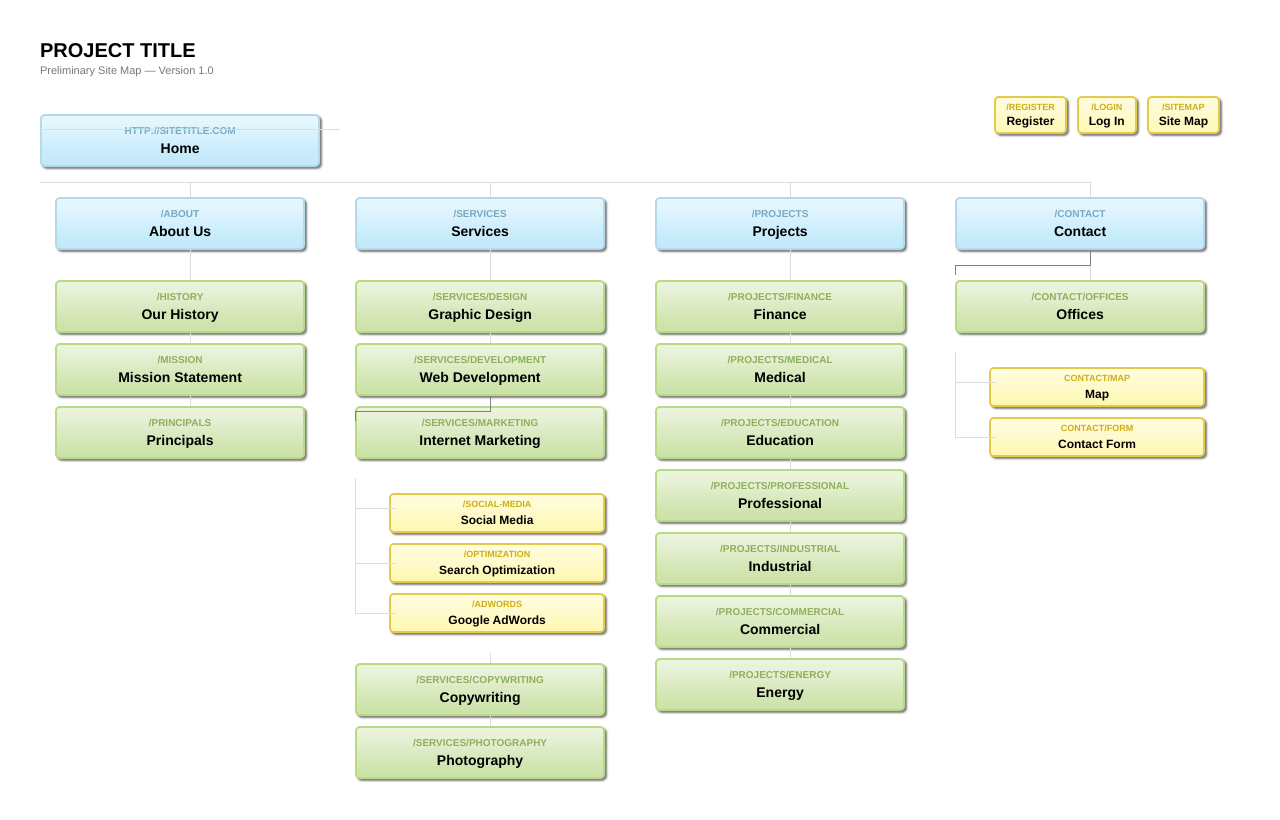
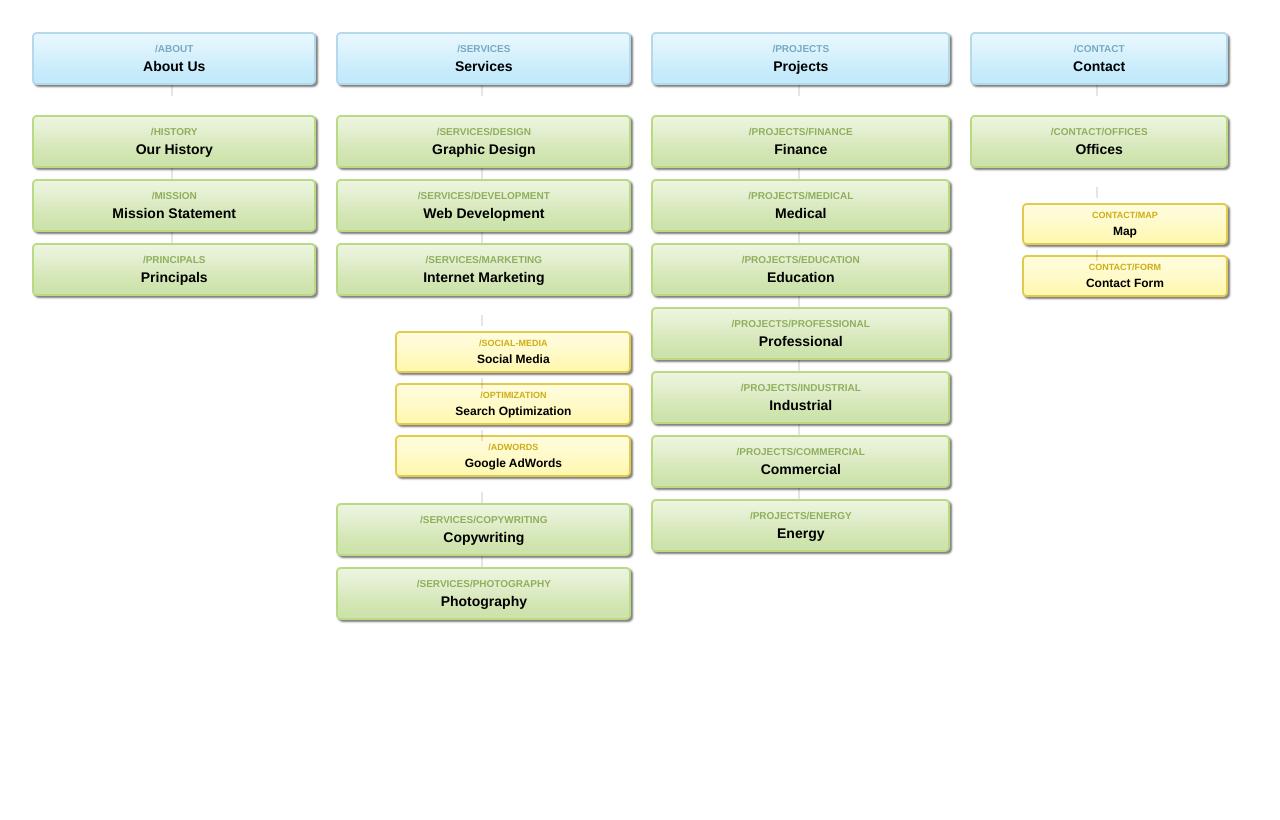
Before and after one commit to musavvirahmed/Happy-Go-Eats-Sitemap, a plain HTML site: page index.html in a window 1280 px wide. Drawn offline with Linux system fonts and the light colour scheme.

Commit message:
IMPROVE: Add display:flexbox

```diff
--- a/index.html
+++ b/index.html
@@ -5,24 +5,25 @@
 	<meta charset="utf-8"/>
 	<meta name="author" content="Matt Everson of Astuteo, LLC – https://www.astuteo.com/slickmap" />
 	<title>SlickMap CSS</title>
-	<link rel="stylesheet" type="text/css" media="screen, print" href="slickmap.css" />
+	<link rel="stylesheet" type="text/css" media="screen, print" href="./slickmap.css" />
 </head>
 
 <body>
 
 	<div class="sitemap">
 
-		<h1>Project Title</h1>
-		<h2>Preliminary Site Map &mdash; Version 1.0</h2>
+		<!-- <h1>Project Title</h1>
+		<h2>Preliminary Site Map &mdash; Version 1.0</h2> -->
 
-		<ul class="utilityNav">
+		<!-- <ul class="utilityNav">
 			<li><a href="/register">Register</a></li>
 			<li><a href="/login">Log In</a></li>
 			<li><a href="/sitemap">Site Map</a></li>
-		</ul>
+		</ul> -->
 
-		<ul class="primaryNav columns-4" >
-			<li class="primaryNav__home"><a href="http://sitetitle.com">Home</a></li>
+		<nav class="primaryNav">
+			<ul>
+				<!-- <li id="home"><a href="http://sitetitle.com">Home</a></li> -->
 				<li><a href="/about">About Us</a>
 					<ul>
 						<li><a href="/history">Our History</a></li>
@@ -67,8 +68,9 @@
 					</ul>
 				</li>
 			</ul>
+		</nav>
 
-	</div>
+	</div> <!-- end sitemap -->
 
 </body>
 
--- a/slickmap.css
+++ b/slickmap.css
@@ -22,32 +22,6 @@ table, caption, tbody, tfoot, thead, tr, th, td {
 }
 
 /* ------------------------------------------------------------
-	NUMBER OF COLUMNS: Adjust .primaryNav li to set the number
-	of columns required in your site map. The default is
-	4 columns (25%). 5 columns would be 20%, 6 columns would
-	be 16.6%, etc.
------------------------------------------------------------- */
-
-.primaryNav li {
-	width: 25%;
-}
-
-.primaryNav li ul li {
-	width: 100% !important;
-}
-
-.primaryNav.col1 li { width: 99.9%; }
-.primaryNav.col2 li { width: 50.0%; }
-.primaryNav.col3 li { width: 33.3%; }
-.primaryNav.col4 li { width: 25.0%; }
-.primaryNav.col5 li { width: 20.0%; }
-.primaryNav.col6 li { width: 16.6%; }
-.primaryNav.col7 li { width: 14.2%; }
-.primaryNav.col8 li { width: 12.5%; }
-.primaryNav.col9 li { width: 11.1%; }
-.primaryNav.col10 li { width: 10.0%; }
-
-/* ------------------------------------------------------------
 	General Styles
 ------------------------------------------------------------ */
 
@@ -59,25 +33,23 @@ body {
 	font-family: Helvetica, Arial, sans-serif;
 	background: white;
 	color: black;
-	padding: 40px;
 	font-size: 16px;
 	line-height: 1;
+	padding: 2em;
 }
 .sitemap {
-	margin: 0 0 40px 0;
-	float: left;
-	width: 100%;
+	margin: 0 0 2em 0;
+
 }
 h1 {
 	font-weight: bold;
-	text-transform: uppercase;
-	font-size: 20px;
-	margin: 0 0 5px 0;
+	font-size: 1.25em;
+	margin: 0 0 .25em 0;
 }
 h2 {
-	font-size: 11px;
+	font-size: .75em;
 	color: #777777;
-	margin: 0 0 20px 0;
+	margin: 0 0 1.25em 0;
 }
 a {
 	text-decoration: none;
@@ -90,124 +62,149 @@ ol, ul {
 	Lines
 ------------------------------------------------------------ */
 
-.primaryNav li:before,
-.primaryNav li:after  {
+.primaryNav ul li:before,
+.primaryNav ul li:after {
 	display: block;
 	content: '';
 	position: absolute;
 	border-width: 0;
-	border-color: #dddddd;
+	border-color: rgba(0,0,0,.1);
+	//border-color: red;
 	border-style: solid;
-	box-sizing: border-box;
-}
-.primaryNav li:before {
-  width: 100%;
-  height: 15px;
-  top: 14.5px;
-  left: 0;
-  border-top-width: 1px;
-}
-.primaryNav li:after {
-  width: 50%;
-  height: 15px;
-  top: 15px;
-  right: 0.5px;
-  border-left-width: 1px;
-}
-.primaryNav > li:last-child:before {
-  width: -webkit-calc(50% + 0.5px);
-  width: calc(50% + 0.5px);
-  height: 15.5px;
-  top: 14.5px;
-  border-top-width: 1px;
-  border-right-width: 1px;
-}
-.primaryNav > li:last-child:after {
-  display: none;
 }
 
+.primaryNav ul ul li:after {
+	width: 50%;
+	height: .6875em;
+	top: 0;
+	right: 1px;
+	border-left-width: 2px;
+	//display: block;
+	//width: 100%;
+	// width: 100%;
+	// clear: left;
+	// margin-top: 0;
+	//background: url('images/vertical-line.png') center bottom repeat-y;
+}
 
-.primaryNav li li:before {
-  width: -webkit-calc(50% + 0.5px);
-  width: calc(50% + 0.5px);
-  height: 10px;
-  border-top-width: 0;
-  border-right-width: 1px;
-  top: 0;
-  bottom: auto;
-}
-.primaryNav li li:after {
-  display: none;
-}
-.primaryNav li li:first-child {
-  padding-top: 30px;
-}
-.primaryNav li li:first-child:before {
-  height: 30px;
-}
+// .primaryNav li:before,
+// .primaryNav li:after  {
+// 	display: block;
+// 	content: '';
+// 	position: absolute;
+// 	border-width: 0;
+// 	border-color: #dddddd;
+// 	border-style: solid;
+// 	box-sizing: border-box;
+// }
+// .primaryNav li:before {
+//   width: 100%;
+//   height: 15px;
+//   top: 14.5px;
+//   left: 0;
+//   border-top-width: 1px;
+// }
+// .primaryNav li:after {
+//   width: 50%;
+//   height: 15px;
+//   top: 15px;
+//   right: 0.5px;
+//   border-left-width: 1px;
+// }
+// .primaryNav > li:last-child:before {
+//   width: -webkit-calc(50% + 0.5px);
+//   width: calc(50% + 0.5px);
+//   height: 15.5px;
+//   top: 14.5px;
+//   border-top-width: 1px;
+//   border-right-width: 1px;
+// }
+// .primaryNav > li:last-child:after {
+//   display: none;
+// }
+
+
+// .primaryNav li li:before {
+//   width: -webkit-calc(50% + 0.5px);
+//   width: calc(50% + 0.5px);
+//   height: 10px;
+//   border-top-width: 0;
+//   border-right-width: 1px;
+//   top: 0;
+//   bottom: auto;
+// }
+// .primaryNav li li:after {
+//   display: none;
+// }
+// .primaryNav li li:first-child {
+//   padding-top: 30px;
+// }
+// .primaryNav li li:first-child:before {
+//   height: 30px;
+// }
 
 
 
-.primaryNav li li ul:before,
-.primaryNav li li ul:after {
-  display: block;
-  content: '';
-  position: absolute;
-  border-width: 0;
-  border-color: gray;
-  border-style: solid;
-  box-sizing: border-box;
-}
+// .primaryNav li li ul:before,
+// .primaryNav li li ul:after {
+//   display: block;
+//   content: '';
+//   position: absolute;
+//   border-width: 0;
+//   border-color: gray;
+//   border-style: solid;
+//   box-sizing: border-box;
+// }
 
-.primaryNav li li ul:before {
-  width: -webkit-calc(50% + 0.5px);
-  width: calc(50% + 0.5px);
-  height: 15.5px;
-  border-right-width: 1px;
-  border-bottom-width: 1px;
-  top: 0;
-}
+// .primaryNav li li ul:before {
+//   width: -webkit-calc(50% + 0.5px);
+//   width: calc(50% + 0.5px);
+//   height: 15.5px;
+//   border-right-width: 1px;
+//   border-bottom-width: 1px;
+//   top: 0;
+// }
 
-.primaryNav li li ul:after {
-  width: 100%;
-  height: 10px;
-  border-left-width: 1px;
-  top: 15px;
-}
+// .primaryNav li li ul:after {
+//   width: 100%;
+//   height: 10px;
+//   border-left-width: 1px;
+//   top: 15px;
+// }
 
 
 
-.primaryNav li li li:before {
-  left: 0;
-  height: 100%;
-  width: 15%;
-  border-left-width: 1px;
-  border-right-width: 0;
-}
+// .primaryNav li li li:before {
+//   left: 0;
+//   height: 100%;
+//   width: 15%;
+//   border-left-width: 1px;
+//   border-right-width: 0;
+// }
 
-.primaryNav li li li:after {
-  display: block;
-  left: 0;
-  right: auto;
-  top: 0;
-  width: 15%;
-  height: -webkit-calc(50% + 0.5px);
-  height: calc(50% + 0.5px);
-  border-left-width: 0;
-  border-bottom-width: 1px;
-}
+// .primaryNav li li li:after {
+//   display: block;
+//   left: 0;
+//   right: auto;
+//   top: 0;
+//   width: 15%;
+//   height: -webkit-calc(50% + 0.5px);
+//   height: calc(50% + 0.5px);
+//   border-left-width: 0;
+//   border-bottom-width: 1px;
+// }
 
-.primaryNav li li li:first-child:before {
-  height: 100%;
-}
+// .primaryNav li li li:first-child:before {
+//   height: 100%;
+// }
 
-.primaryNav li li li:last-child {
-  margin-bottom: 5px;
-}
+// .primaryNav li li li:last-child {
+//   margin-bottom: 5px;
+// }
 
-.primaryNav li li li:last-child:before {
-  height: 50%;
-}
+// .primaryNav li li li:last-child:before {
+//   height: 50%;
+// }
 
 /* ------------------------------------------------------------
 	Site Map Styles
@@ -216,11 +213,9 @@ ol, ul {
 /* --------	Top Level --------- */
 
 .primaryNav {
-	margin: 0;
-	float: left;
-	width: 100%;
+
 }
-.primaryNav .primaryNav__home {
+.primaryNav #home {
 	display: block;
 	float: none;
 	//background: #ffffff url('images/L1-left.png') center bottom no-repeat;
@@ -237,14 +232,20 @@ ol, ul {
 	border-top-width: 1px;
 	border-left-width: 0;
 }
+.primaryNav ul {
+	display: flex;
+	//width: 100%;
+}
 .primaryNav li {
-	float: left;
-	padding: 30px 15px;
-	margin-top: -30px;
+	flex-grow: 1;
+	padding-right: 20px;
 	position: relative;
+	//padding: 30px 0px;
+	//margin-top: -30px;
 }
 .primaryNav li a {
-	margin: 0 20px 0 0;
+	margin: 0;
+	//margin-right: 20px;
 	padding: 10px;
 	display: block;
 	font-size: 14px;
@@ -254,7 +255,7 @@ ol, ul {
 	background: #c3eafb url('images/white-highlight.png') top left repeat-x;
 	border: 2px solid #b5d9ea;
 	border-radius: 5px;
-	box-shadow: rgba(0,0,0,0.5) 2px 2px 2px; /* FF 3.5+ */
+	box-shadow: 2px 2px 2px rgba(0,0,0,0.5);
 }
 .primaryNav li a:hover {
 	background-color: #e2f4fd;
@@ -279,11 +280,17 @@ a:visited:before {
 
 /* --------	Second Level --------- */
 
-.primaryNav li li {
-	width: 100%;
-	clear: left;
-	margin-top: 0;
-	padding: 10px 0 0 0;
+.primaryNav ul ul {
+	display: block;
+}
+.primaryNav ul ul li {
+	padding-top: .6875em;
+	padding-right: 0;
+	//display: block;
+	//width: 100%;
+	// width: 100%;
+	// clear: left;
+	// margin-top: 0;
 	//background: url('images/vertical-line.png') center bottom repeat-y;
 }
 .primaryNav li li a {
@@ -307,40 +314,40 @@ a:visited:before {
 
 /* --------	Third Level --------- */
 
-.primaryNav li li ul {
-	margin: 10px 0 0 0;
-	width: 100%;
-	float: right;
-	padding: 9px 0 10px 0;
-	//background: #ffffff url('images/L3-ul-top.png') center top no-repeat;
+.primaryNav ul ul ul {
+	margin-top: .6em;
+	padding-top: .6em;
+	padding-bottom: .625em;
 }
-.primaryNav li li li {
-	//background: url('images/L3-center.png') left center no-repeat;
-	padding: 5px 0;
+.primaryNav ul ul ul li {
+	padding-top: .3125em;
+	padding-bottom: .3125em;
 }
-.primaryNav li li li a {
+.primaryNav ul ul ul li a {
 	background-color: #fff7aa;
 	border-color: #e3ca4b;
-	font-size: 12px;
-	padding: 5px 0;
+	font-size: .75em;
+	padding: .5em 0;
 	width: 80%;
-	float: right;
+		margin-right: 0;
+	margin-left: auto;
+
 }
-.primaryNav li li li a:hover {
+.primaryNav ul ul ul li a:hover {
 	background-color: #fffce5;
 	border-color: #d1b62c;
 }
-.primaryNav li li li:first-child {
-	padding: 15px 0 5px 0;
+.primaryNav ul ul ul li:first-child {
+	padding-top: 1em;
 	//background: url('images/L3-li-top.png') left center no-repeat;
 }
-.primaryNav li li li:last-child {
+.primaryNav ul ul ul li:last-child {
 	//background: url('images/L3-bottom.png') left center no-repeat;
 }
-.primaryNav li li li a:link:before,
-.primaryNav li li li a:visited:before {
+.primaryNav ul ul ul li a:link:before,
+.primaryNav ul ul ul li a:visited:before {
 	color: #ccae14;
-	font-size: 9px;
+	font-size: .75em;
 }
 
 
@@ -349,12 +356,12 @@ a:visited:before {
 ------------------------------------------------------------ */
 
 .utilityNav {
-	float: right;
+	//float: right;
 	max-width: 50%;
 	margin-right: 10px;
 }
 .utilityNav li {
-	float: left;
+	//float: left;
 	margin-bottom: 10px;
 }
 .utilityNav li a {
```
Lines whose indentation alone changed are shown as unchanged.
